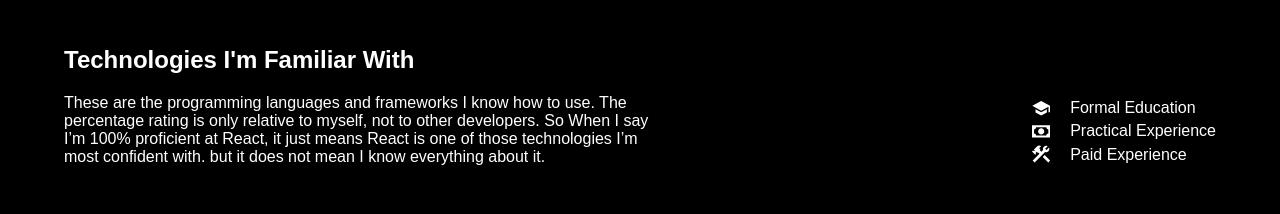
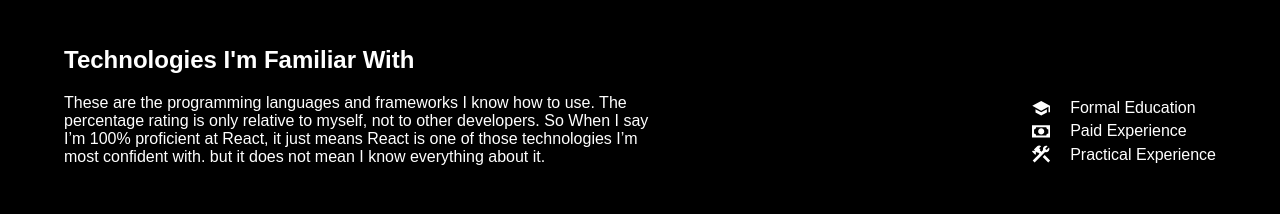
Before and after one commit to christopher-alba/personal-portfolio-v6, a React (Vite) app: page / in a window 1280 px wide. Shown: the part 1580-1794 px from the top of the page. Built offline with nearby package versions, Linux system fonts and the light colour scheme.

Commit message:
fix typo

```diff
--- a/src/pages/about/About.tsx
+++ b/src/pages/about/About.tsx
@@ -137,11 +137,11 @@ const About: FC = () => {
               </WrapperDiv5>
               <WrapperDiv5>
                 <MoneyIcon />
-                Practical Experience
+                Paid Experience
               </WrapperDiv5>
               <WrapperDiv5>
                 <PracticalIcon />
-                Paid Experience
+                Practical Experience
               </WrapperDiv5>
             </div>
           </TechInfo>
```
